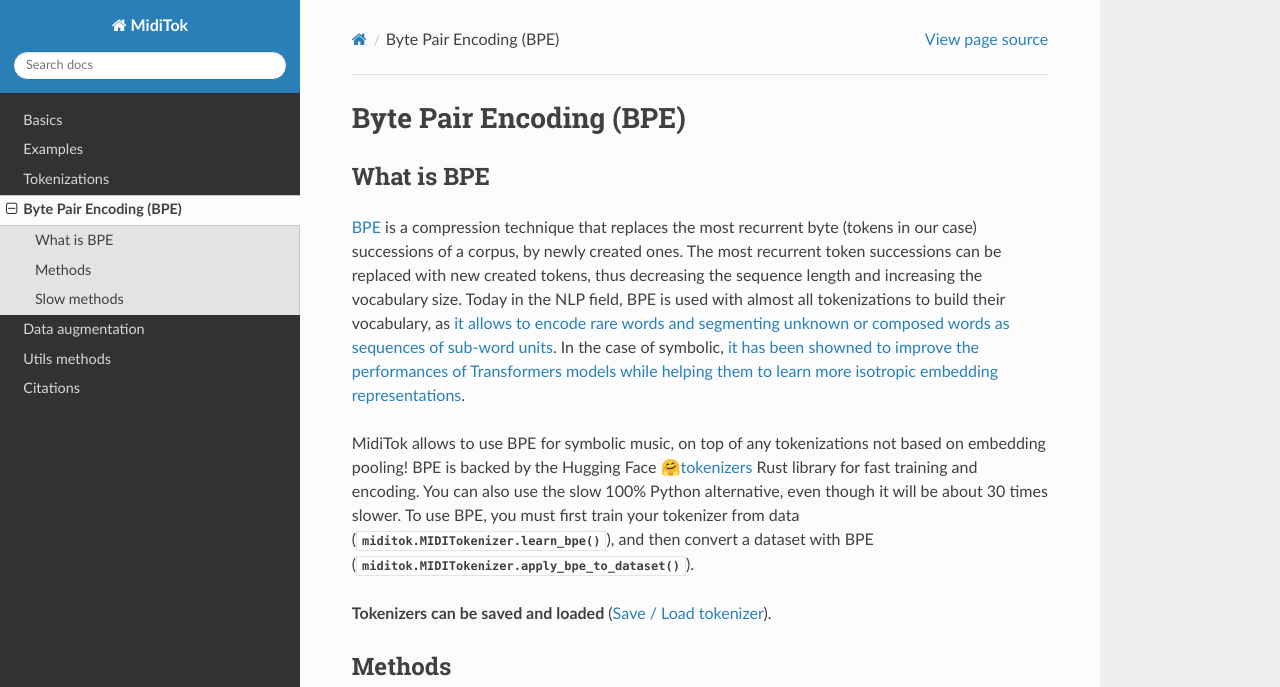
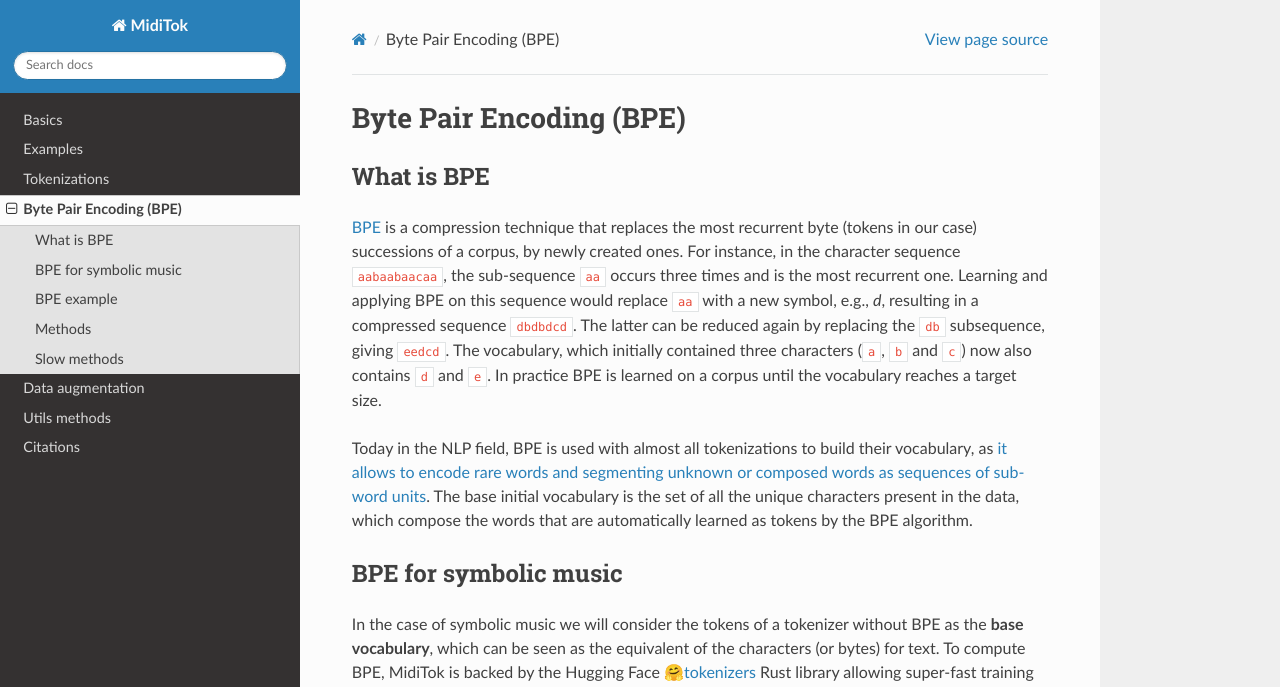
Before and after one commit to Natooz/MidiTok, a Sphinx documentation site: the page built from docs/bpe.rst, in a window 1280 px wide and 1400 px high. Shown: the top 687 px of the window. Built offline with Sphinx 7.4.7 and the Read the Docs theme 2.0.0, drawn with Linux system fonts in a browser that asks for light colours; some of the changed text lies outside the part shown.

Commit message:
updating BPE documentation

```diff
--- a/docs/bpe.rst
+++ b/docs/bpe.rst
@@ -6,18 +6,65 @@
 ------------------------
 
 `BPE <https://www.derczynski.com/papers/archive/BPE_Gage.pdf>`_ is a compression technique that replaces the most recurrent byte (tokens in our case) successions of a corpus, by newly created ones.
-The most recurrent token successions can be replaced with new created tokens, thus decreasing the sequence length and increasing the vocabulary size.
-Today in the NLP field, BPE is used with almost all tokenizations to build their vocabulary, as `it allows to encode rare words and segmenting unknown or composed words as sequences of sub-word units <https://aclanthology.org/P16-1162/>`_.
-In the case of symbolic, `it has been showned to improve the performances of Transformers models while helping them to learn more isotropic embedding representations <https://arxiv.org/abs/2301.11975>`_.
+For instance, in the character sequence ``aabaabaacaa``, the sub-sequence ``aa`` occurs three times and is the most recurrent one. Learning and applying BPE on this sequence would replace ``aa`` with a new symbol, e.g., `d`, resulting in a compressed sequence ``dbdbdcd``. The latter can be reduced again by replacing the ``db`` subsequence, giving ``eedcd``. The vocabulary, which initially contained three characters (``a``, ``b`` and ``c``) now also contains ``d`` and ``e``. In practice BPE is learned on a corpus until the vocabulary reaches a target size.
 
-MidiTok allows to use BPE for symbolic music, on top of any tokenizations not based on embedding pooling!
-BPE is backed by the Hugging Face `🤗tokenizers <https://github.com/huggingface/tokenizers>`_ Rust library for fast training and encoding. You can also use the slow 100% Python alternative, even though it will be about 30 times slower.
+Today in the NLP field, BPE is used with almost all tokenizations to build their vocabulary, as `it allows to encode rare words and segmenting unknown or composed words as sequences of sub-word units <https://aclanthology.org/P16-1162/>`_. The base initial vocabulary is the set of all the unique characters present in the data, which compose the words that are automatically learned as tokens by the BPE algorithm.
+
+BPE for symbolic music
+------------------------
+
+In the case of symbolic music we will consider the tokens of a tokenizer without BPE as the **base vocabulary**, which can be seen as the equivalent of the characters (or bytes) for text. To compute BPE, MidiTok is backed by the Hugging Face `🤗tokenizers <https://github.com/huggingface/tokenizers>`_ Rust library allowing super-fast training and encoding. Thus, internally we represent base tokens (from base vocab) as characters (bytes). Essentially, a token will have three unique (non-shared by others) forms:
+
+* The text describing the token itself, e.g. ``Pitch_58``, ``Position_4`` ...;
+* An id as an integer, that will be fed to the model, e.g. ``65``;
+* A byte form as a character or succession of characters, e.g. ``a`` or any `unicode character <https://en.wikipedia.org/wiki/List_of_Unicode_characters>`_ starting from the 33rd one (0x21).
+
+A token learned with BPE will be represented by the succession of the unique characters of the base tokens it represent. You can access to several vocabularies to get the equivalents forms of tokens:
+
+* ``vocab``: the base vocabulary, binding token descriptions to their ids;
+* ``vocab_bpe``: the vocabulary with BPE applied, binding byte forms to their integer id;
+* ``_vocab_base``: a copy of the initial base vocabulary, this attribute is used in case the initial base vocab is overriden by :py:func:`miditok.MIDITokenizer.learn_bpe` with the ``start_from_empty_voc`` option;
+* ``_vocab_base``:
+* ``_vocab_base_byte_to_token``: biding the base token byte forms to their string forms;
+* ``_vocab_base_id_to_byte``: biding the base token ids (integers) to their byte forms;
+* ``_vocab_bpe_bytes_to_tokens``: biding the byte forms of the complete vocab to their string forms, as a list of string;
+
+For symbolic music, BPE `has been showned to improve the performances of Transformers models while helping them to learn more isotropic embedding representations <https://arxiv.org/abs/2301.11975>`_. BPE can be applied on top of any tokenization, as long as it is not based on embedding pooling! (``is_multi_voc``)
+
+BPE example
+------------------------
+
+..  code-block:: python
+
+    from miditok import REMI, TokSequence
+    from copy import deepcopy
+
+    tokenizer = REMI()  # using defaults parameters (constants.py)
+    token_paths = list(Path('path', 'to', 'dataset').glob('**/*.json'))
+
+    # Learns the vocabulary with BPE
+    tokenizer.learn_bpe(
+        vocab_size=500,
+        tokens_paths=list(Path('path', 'to', 'tokens_noBPE').glob("**/*.json")),
+        out_dir=Path('path', 'to', 'tokens_BPE'),
+    )
+
+    # Opens tokens, apply BPE on them, and decode BPE back
+    tokens = tokenizer.load_tokens(token_paths[0])
+    tokens = TokSequence(ids=tokens)
+    tokens_with_bpe = tokenizer.apply_bpe(deepcopy(tokens))  # copy as the method is inplace
+    tokens_no_bpe = tokenizer.decode_bpe(deepcopy(tokens_with_bpe))
+
+    # Converts the tokenized musics into tokens with BPE
+    tokenizer.apply_bpe_to_dataset(Path('path', 'to', 'tokens_noBPE'), Path('path', 'to', 'tokens_BPE'))
+
+
+Methods
+------------------------
+
 To use BPE, you must first train your tokenizer from data (:py:func:`miditok.MIDITokenizer.learn_bpe`), and then convert a dataset with BPE (:py:func:`miditok.MIDITokenizer.apply_bpe_to_dataset`).
 
 **Tokenizers can be saved and loaded** (:ref:`Save / Load tokenizer`).
-
-Methods
-------------------------
 
 .. autofunction:: miditok.MIDITokenizer.learn_bpe
     :noindex:
```
